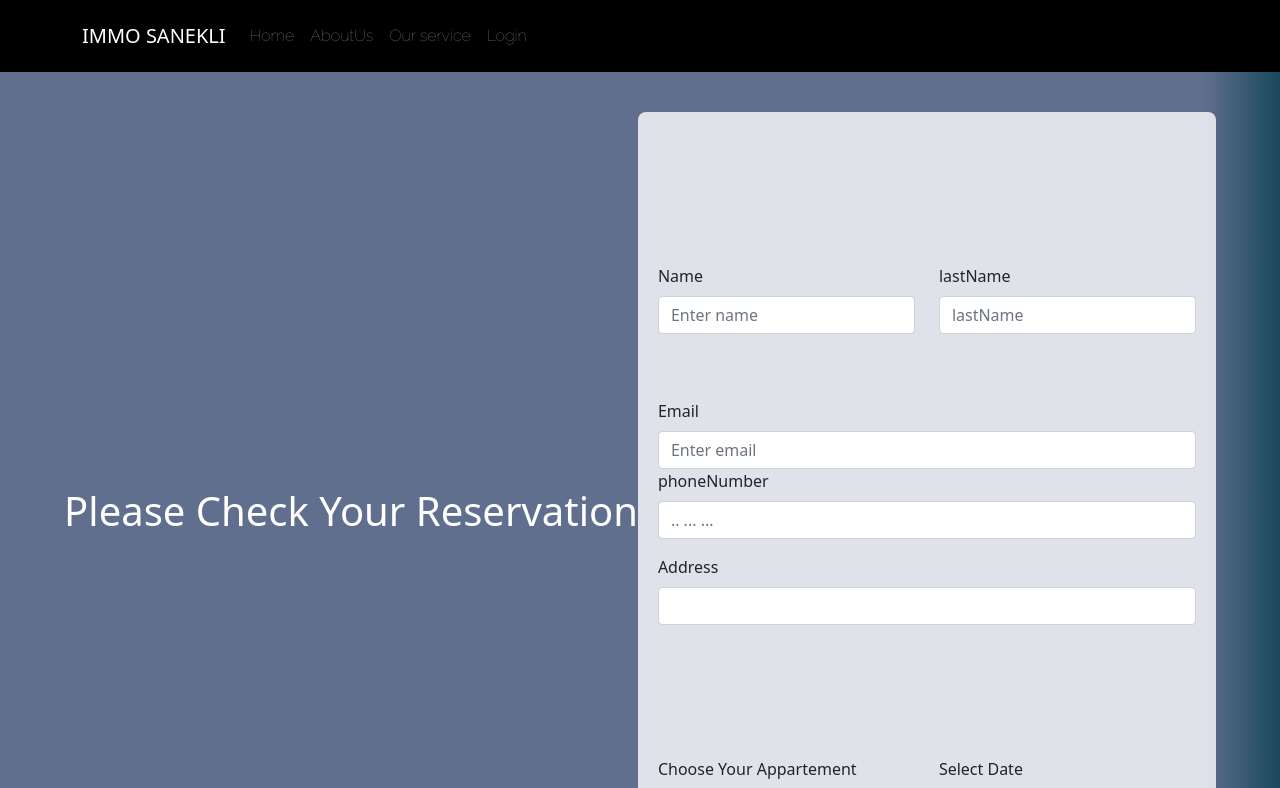
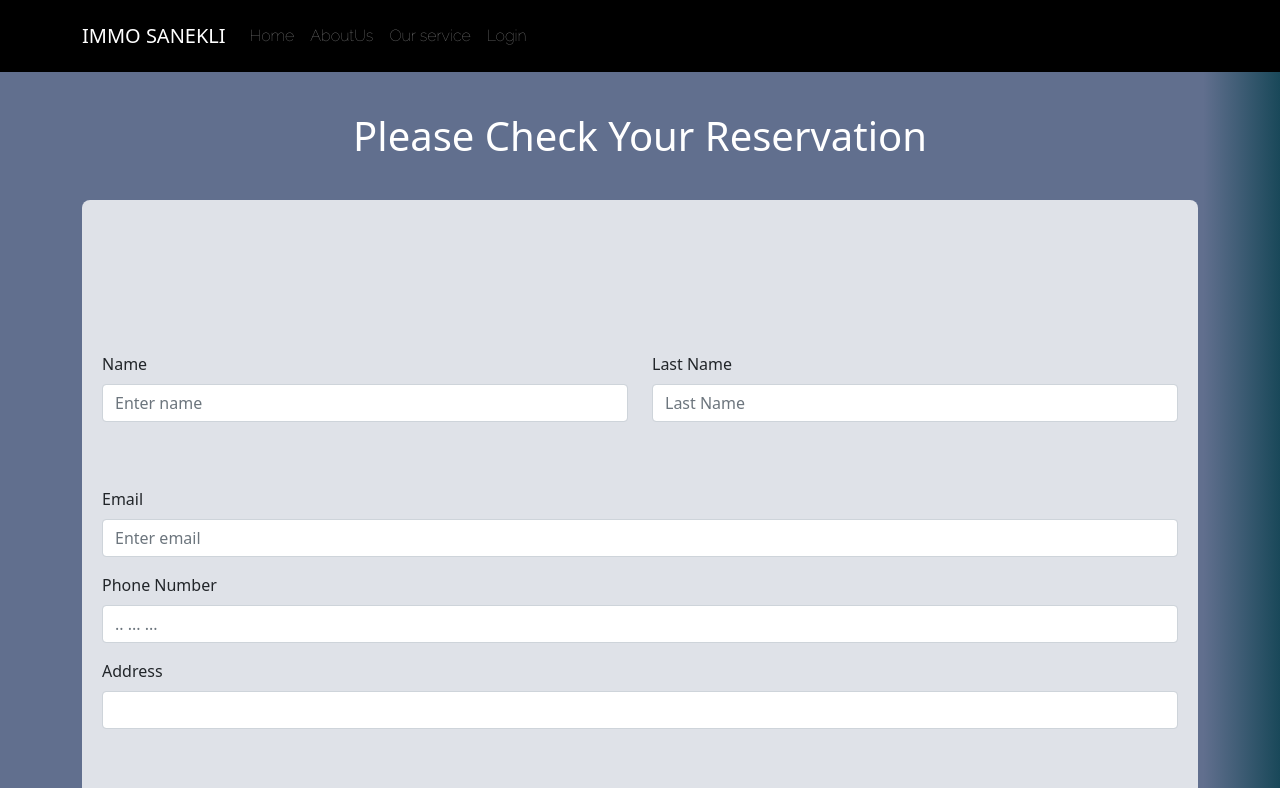
Before and after one commit to Sanekli/frontend-MERN, a React (Create React App) app: page /reservation in a window 1280 px wide. Shown: the top 788 px of the page. Built offline with nearby package versions, Linux system fonts and the light colour scheme; no server answers.

Commit message:
Update Reservation.js

```diff
--- a/src/Components/Reservation/Reservation.js
+++ b/src/Components/Reservation/Reservation.js
@@ -1,5 +1,5 @@
 import React, { useState } from "react";
-import { Button, Col, Form, Row } from "react-bootstrap";
+import { Button, Col, Form, Row, Container } from "react-bootstrap";
 import { useDispatch } from "react-redux";
 import { Reservation } from "../../Redux/Actions/actions";
 import "./reservation.css";
@@ -15,8 +15,8 @@ function ReservationForm() {
   const [date, setDate] = useState("");
   const [choose, setChoose] = useState("");
   const navigate = useNavigate();
+
   const Submit = (e) => {
-    // e.preventDefault()
     dispatch(
       Reservation(
         { email, lastName, phoneNumber, address, name, date, choose },
@@ -24,8 +24,10 @@ function ReservationForm() {
       )
     );
   };
+
   return (
     <div className="reservation">
+      <Container>
         <h1>Please Check Your Reservation</h1>
         <Form>
           <Row className="mb-3">
@@ -38,14 +40,14 @@ function ReservationForm() {
             </Form.Group>
 
             <Form.Group as={Col} controlId="formGridPassword">
-            <Form.Label>lastName</Form.Label>
+              <Form.Label>Last Name</Form.Label>
               <Form.Control
-              placeholder="lastName"
+                placeholder="Last Name"
                 onChange={(e) => setLastName(e.target.value)}
               />
             </Form.Group>
           </Row>
-        <Form.Group as={Col} controlId="formGridEmail">
+          <Form.Group className="mb-3" controlId="formGridEmail">
             <Form.Label>Email</Form.Label>
             <Form.Control
               type="email"
@@ -54,13 +56,13 @@ function ReservationForm() {
             />
           </Form.Group>
           <Form.Group className="mb-3" controlId="formGridAddress2">
-          <Form.Label>phoneNumber</Form.Label>
+            <Form.Label>Phone Number</Form.Label>
             <Form.Control
               placeholder=".. ... ..."
               onChange={(e) => setPhoneNumber(e.target.value)}
             />
           </Form.Group>
-        <Form.Group as={Col} controlId="formGridCity">
+          <Form.Group className="mb-3" controlId="formGridCity">
             <Form.Label>Address</Form.Label>
             <Form.Control onChange={(e) => setAddress(e.target.value)} />
           </Form.Group>
@@ -79,7 +81,6 @@ function ReservationForm() {
             </Form.Group>
 
             <Form.Group as={Col} controlId="formGridZip">
-            <Form.Group controlId="dob">
               <Form.Label>Select Date</Form.Label>
               <Form.Control
                 type="date"
@@ -88,18 +89,16 @@ function ReservationForm() {
                 onChange={(e) => setDate(e.target.value)}
               />
             </Form.Group>
-          </Form.Group>
           </Row>
           <Button
             onClick={() => Submit()}
             variant="primary"
-          // type="submit"
             className="submit-btn"
-          defaultValue="Submit"
           >
             Submit
           </Button>
         </Form>
+      </Container>
     </div>
   );
 }
```
Lines whose indentation alone changed are shown as unchanged.
